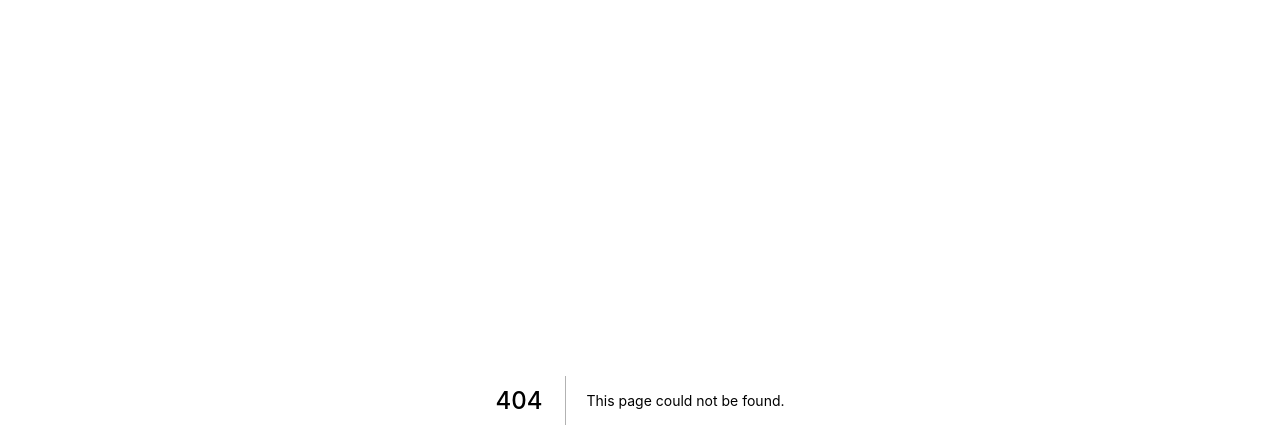
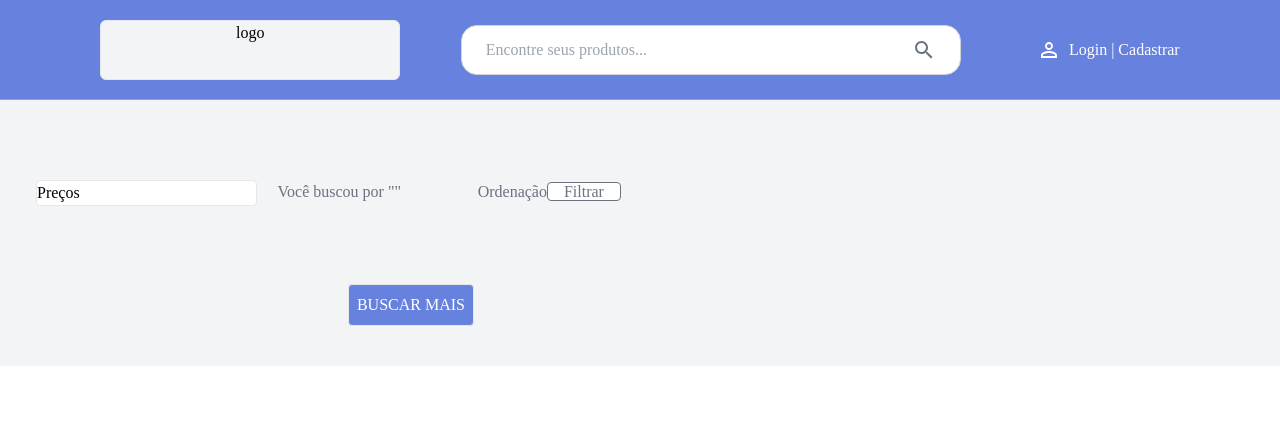
Before and after one commit to Leandro-C-Reis/store-web, a Next.js app: page /products in a window 1280 px wide. Before the commit this address had no page. Shown: the top 448 px of the page. Built offline with nearby package versions, Linux system fonts and the light colour scheme.

Commit message:
build(page): create search products page and some features

```diff
--- a/src/components/header/logged.tsx
+++ b/src/components/header/logged.tsx
@@ -1,11 +1,20 @@
 import Link from 'next/link';
+import Router from 'next/router';
+
 import Options from './user-options';
-
 import CartIcon from '@/public/assets/cart';
 import UserIcon from '@/public/assets/user';
 import SearchIcon from '@/public/assets/search';
 
 const Logged = () => {
+
+    function handleFindProducts(e) {
+        e.preventDefault();
+
+        const query = e.target[0].value;
+        ;
+        Router.push(`/products?q=${query}`);
+    }
 
     return (
         <header
@@ -16,21 +25,25 @@ const Logged = () => {
                         logo
                     </a>
                 </Link>
-                <div className="bg-white w-5/12 h-50px border rounded-2xl border-gray-300 flex justify-between items-center text-gray-500">
+                <form onSubmit={(e) => handleFindProducts(e)} className="bg-white w-5/12 h-50px border rounded-2xl border-gray-300 flex justify-between items-center text-gray-500">
                     <input className="ml-6 w-5/6 outline-none" placeholder="Encontre seus produtos..." />
-                    <SearchIcon className="fill-current w-24px h-24px mr-6 cursor-pointer" />
-                </div>
+                    <button style={{ outline: 'none' }}>
+                        <SearchIcon className="fill-current w-24px h-24px mr-6 cursor-pointer" />
+                    </button>
+                </form>
                 <div className="h-auto w-1/12 flex align-center justify-evenly text-white relative">
                     <Link href='/cart'>
                         <a className="flex align-center justify-center">
                             <CartIcon className="fill-current mx-2 w-24px h-24px" />
                         </a>
                     </Link>
-                    <div className="absolute w-20px h-15px bg-yellow-400 top-0 inset-x-1/3 rounded-full">
-                        <h1 className="text-blue-700 font-medium text-center text-xs" >
-                            9+
-                        </h1>
-                    </div>
+                    <Link href="/cart">
+                        <a className="absolute w-20px h-15px bg-white top-0 inset-x-9 rounded-full">
+                            <h1 className="text-blue-700 font-medium text-center text-xs" >
+                                9+
+                            </h1>
+                        </a>
+                    </Link>
 
                     <details className="relative">
                         <summary className="outline-none w-auto h-auto inline cursor-pointer">
--- a/src/components/header/unlogged.tsx
+++ b/src/components/header/unlogged.tsx
@@ -1,9 +1,19 @@
 import Link from 'next/link';
+import Router from 'next/router';
 
 import PersonIcon from '@/public/assets/person';
 import SearchIcon from '@/public/assets/search';
 
 const UnLogged = () => {
+
+    function handleFindProducts(e) {
+        e.preventDefault();
+
+        const query = e.target[0].value;
+
+        Router.push(`/products?q=${query}`);
+    }
+
     return (
         <header
             className="w-full h-100px bg-dblue m-0 p-0 border-b border-gray-400 flex font-ubuntu z-10 sticky top-0">
@@ -13,10 +23,10 @@ const UnLogged = () => {
                         logo
                     </a>
                 </Link>
-                <div className="bg-white w-500px h-50px border rounded-2xl border-gray-300 flex justify-between items-center text-gray-500">
-                    <input className="ml-6 w-5/6 outline-none" placeholder="Encontre seus produtos..."/>
+                <form onSubmit={(e) => handleFindProducts(e)} className="bg-white w-500px h-50px border rounded-2xl border-gray-300 flex justify-between items-center text-gray-500">
+                    <input className="ml-6 w-5/6 outline-none" placeholder="Encontre seus produtos..." />
                     <SearchIcon className="fill-current w-24px h-24px mr-6 cursor-pointer" />
-                </div>
+                </form>
                 <div className="h-auto w-auto flex align-center text-white">
                     <Link href="/login">
                         <a className="flex align-center justify-center ml-2">
--- a/src/components/header/user-options.tsx
+++ b/src/components/header/user-options.tsx
@@ -5,7 +5,7 @@ const Options = () => {
     function handleLogout() {
         localStorage.clear();
 
-        if (Router.basePath === '/') {
+        if (Router.route === '/') {
             return Router.reload();
         }
 
@@ -24,7 +24,7 @@ const Options = () => {
                     <a>Suporte</a>
                 </Link>
             </div>
-            <button onClick={() => handleLogout()}>
+            <button onClick={() => handleLogout()} style={{ outline: 'none' }} >
                 Sair
             </button>
         </>
--- a/src/pages/cart.tsx
+++ b/src/pages/cart.tsx
@@ -12,6 +12,7 @@ const Cart = () => {
         if (cartStr) {
             const cart = JSON.parse(cartStr);
             setProducts(cart);
+            console.log(cart);
         }
 
     }, []);
@@ -23,8 +24,8 @@ const Cart = () => {
                 <div className="h-auto w-full flex justify-center">
                     <div className="w-800px h-0 bg-gray-400 mr-3 mt-6 grid grid-cols-1 gap-6">
                         {
-                            products.map(product => {
-                                return <Product />
+                            products.map((product, idx) => {
+                                return <Product key={idx} />
                             })
                         }
                     </div>
--- /dev/null
+++ b/src/pages/products.tsx
@@ -0,0 +1,90 @@
+import { useRouter } from 'next/router';
+
+import Header from '@/components/header';
+import ProductCard from '@/components/home/product-card';
+import { useEffect, useState } from 'react';
+
+const Products = () => {
+    const [list, setList] = useState([]);
+
+    const router = useRouter();
+    const query = router.query;
+
+    function handleGetMoreProducts() {
+        const newList = list.map(item => item);
+
+        for (let i = list.length; i < list.length + 12; i++) {
+            newList.push(i);
+        }
+
+        return setList(newList);
+    }
+
+    useEffect(() => {
+        setList([]);
+    }, []);
+
+    useEffect(() => {
+        if (query.q !== undefined) {
+            handleGetMoreProducts();
+        }
+    }, [query]);
+
+    const Filter = () => {
+        return (
+            <div className="w-1/5">
+                <div className="border rounded w-11/12 bg-white">
+                    <div>
+                        Preços
+                    </div>
+                </div>
+            </div>
+        );
+    };
+
+    const ProductsList = () => {
+        return (
+            <div className="w-auto flex flex-col items-center">
+                <div className="w-full flex items-center justify-between text-gray-500">
+                    <h1>
+                        Você buscou por "{query.q}"
+                    </h1>
+                    <div className="flex w-3/12 items-center justify-evenly">
+                        <h3>
+                            Ordenação
+                        </h3>
+                        <details>
+                            <summary className="inline cursor-pointer bg-white border rounded border-gray-500 px-4">
+                                Filtrar
+                            </summary>
+                        </details>
+                    </div>
+                </div>
+                <div className="grid grid-cols-4 gap-x-16 gap-y-10 my-10">
+                    {
+                        list.map((value) => {
+                            return <ProductCard item="1" key={value} />
+                        })
+                    }
+                </div>
+                <button onClick={() => handleGetMoreProducts()} className="border rounded bg-dblue mb-10 p-2 text-white uppercase font-medium" style={{ outline: 'none' }} >
+                    Buscar Mais
+                </button>
+            </div >
+        );
+    };
+
+    return (
+        <>
+            <Header />
+            <div className="w-full h-auto px-9 bg-gray-100 font-ubuntu">
+                <div className="flex pt-20">
+                    <Filter />
+                    <ProductsList />
+                </div>
+            </div>
+        </>
+    );
+}
+
+export default Products;
```
Also changed, not shown: src/pages/profile.tsx (+32 -4 lines).
